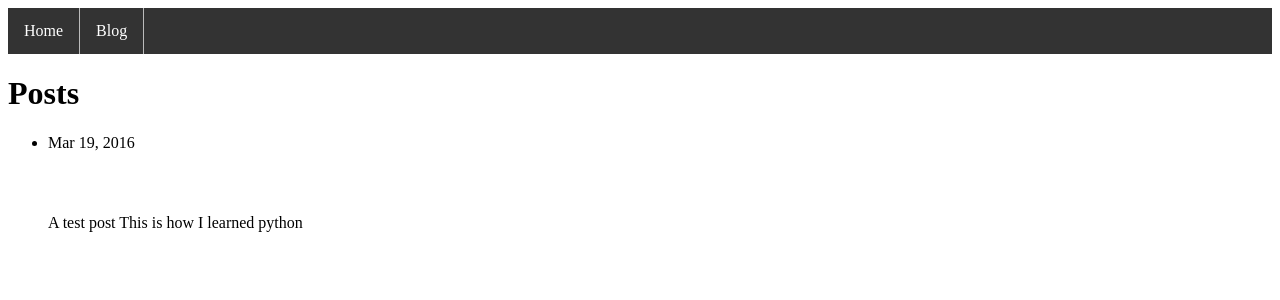
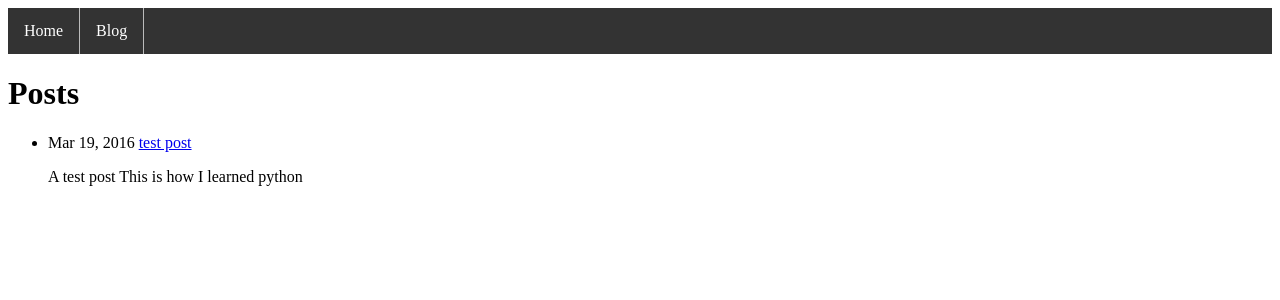
Before and after one commit to HCGK/HCGK.github.io, a Jekyll site: the page built from blog/index.html, in a window 1280 px wide. Shown: the top 300 px of the page. Built offline with Jekyll 4.4.1, drawn with Linux system fonts in a browser that asks for light colours; the list of posts is cut into pages by our own code.

Commit message:
Update main.css

```diff
--- a/css/main.css
+++ b/css/main.css
@@ -16,7 +16,7 @@
     border-right: none;
   }
 
-  li a {
+  li#menu_item a {
     display: block;
     color: white;
     text-align: center;
@@ -24,7 +24,7 @@
     text-decoration: none;
   }
 
-  li a:hover:not(.active) {
+  li#menu_item a:hover:not(.active) {
     background-color: #111;
   }
 
```
